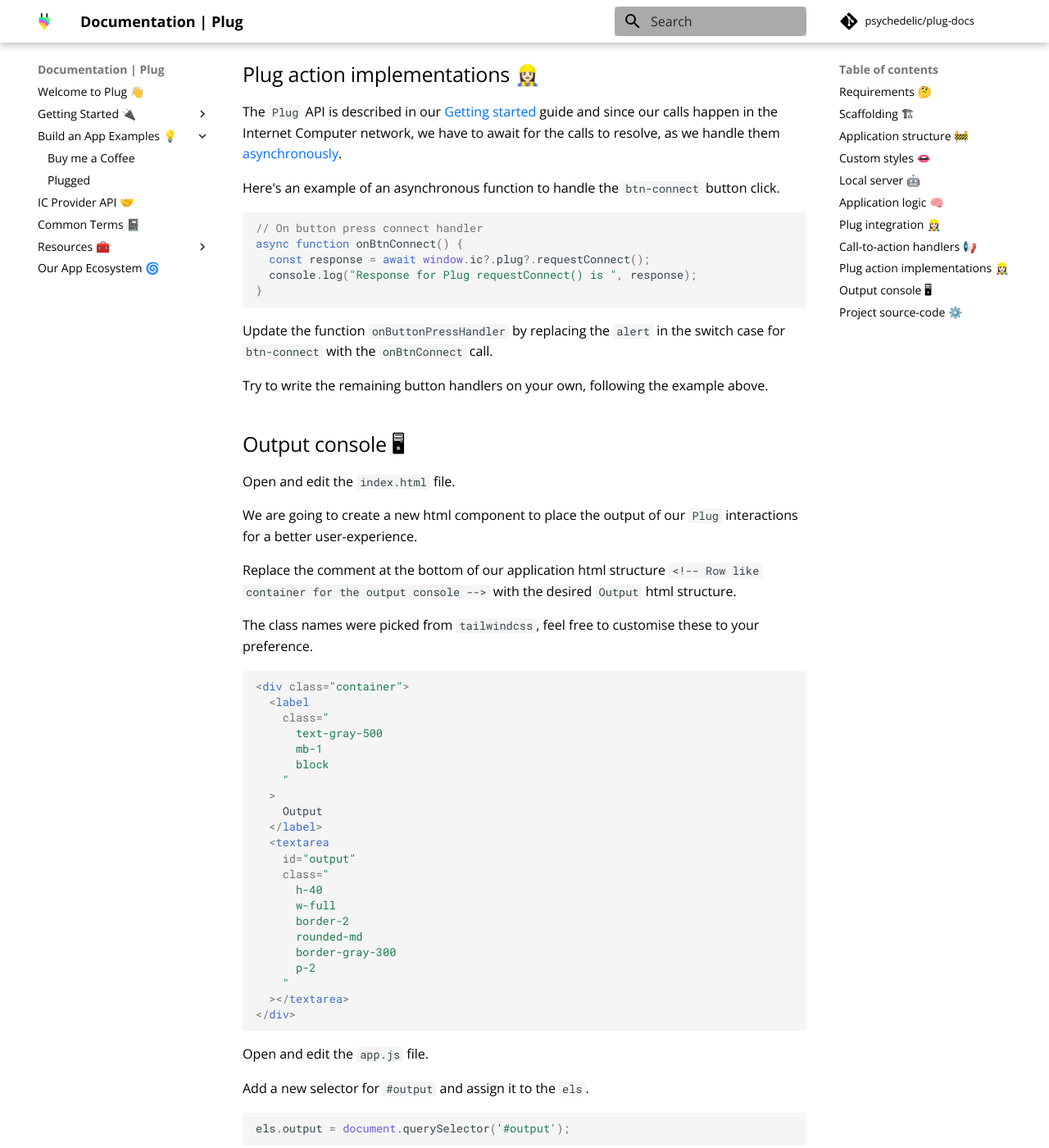
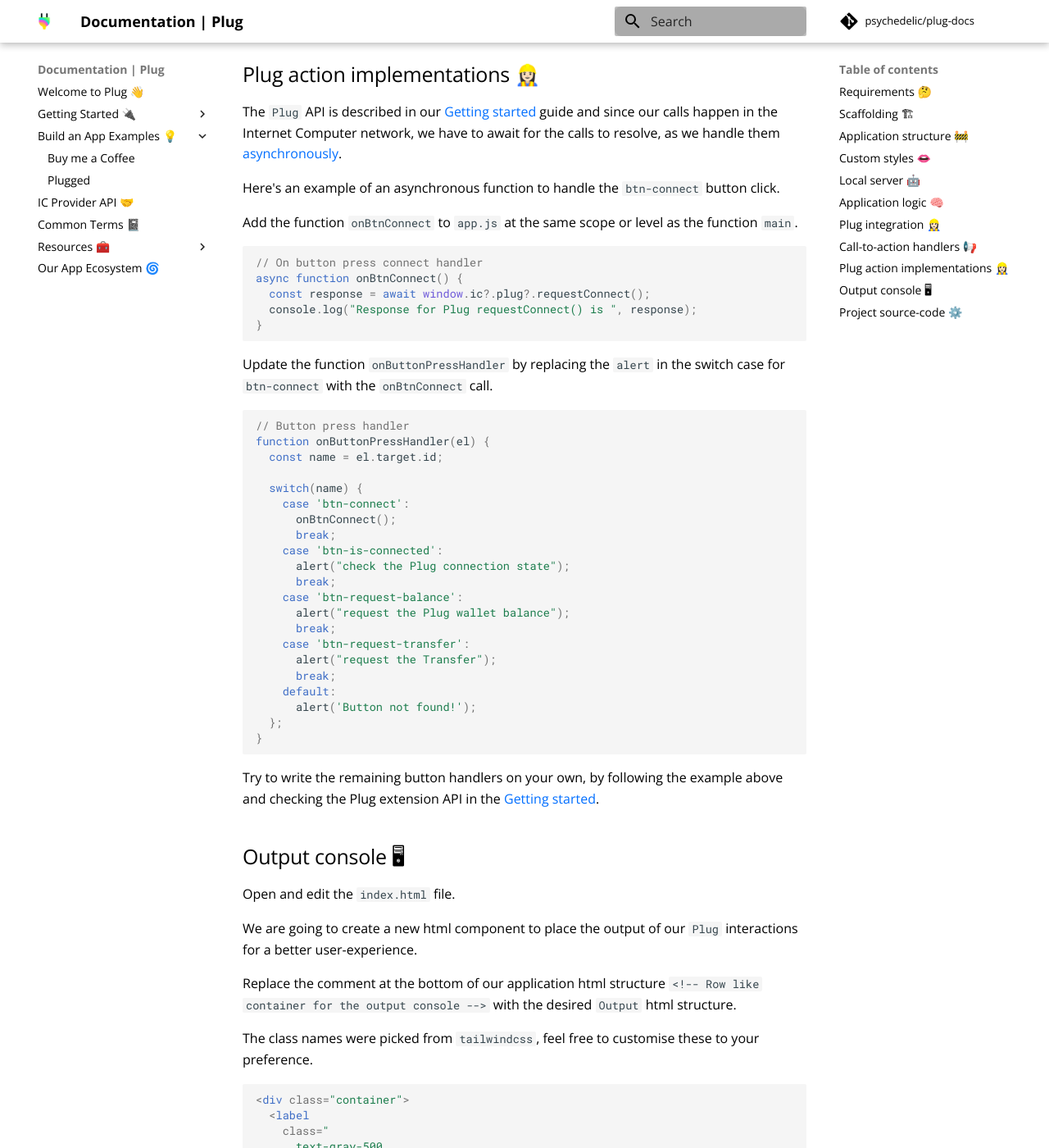
Before and after one commit to Psychedelic/plug-docs, an MkDocs documentation site: the page built from docs/build-an-app-examples/build-app-plugged.md, in a window 1280 px wide and 1400 px high, scrolled down 8923 px. Shown: the whole window at 82% size. Built offline with MkDocs 1.6.1 and Material for MkDocs 9.7.7, drawn with Linux system fonts in a browser that asks for light colours; comment, search, counter and statistics services are not loaded.

Commit message:
docs: ✏️  onBtnConnect improved notes

````diff
--- a/docs/build-an-app-examples/build-app-plugged.md
+++ b/docs/build-an-app-examples/build-app-plugged.md
@@ -406,6 +406,8 @@
 
 Here's an example of an asynchronous function to handle the `btn-connect` button click.
 
+Add the function `onBtnConnect` to `app.js` at the same scope or level as the function `main`.
+
 ```js
 // On button press connect handler
 async function onBtnConnect() {
@@ -416,7 +418,31 @@
 
 Update the function `onButtonPressHandler` by replacing the `alert` in the switch case for `btn-connect` with the `onBtnConnect` call.
 
-Try to write the remaining button handlers on your own, following the example above.
+```js
+// Button press handler
+function onButtonPressHandler(el) {
+  const name = el.target.id;
+
+  switch(name) {
+    case 'btn-connect':
+      onBtnConnect();
+      break;
+    case 'btn-is-connected':
+      alert("check the Plug connection state");
+      break;
+    case 'btn-request-balance':
+      alert("request the Plug wallet balance");
+      break;
+    case 'btn-request-transfer':
+      alert("request the Transfer");
+      break;
+    default:
+      alert('Button not found!');
+  };
+}
+```
+
+Try to write the remaining button handlers on your own, by following the example above and checking the Plug extension API in the [Getting started](/getting-started/connect-to-plug/).
 
 ## Output console 🖥
 
@@ -485,7 +511,6 @@
 
 To exemplify, let's keep track of our Plug `requestConnect` in the function `onBtnConnect`:
 
-
 ```js
 async function onBtnConnect() {
   outputWrite('onBtnConnect() call');
````
